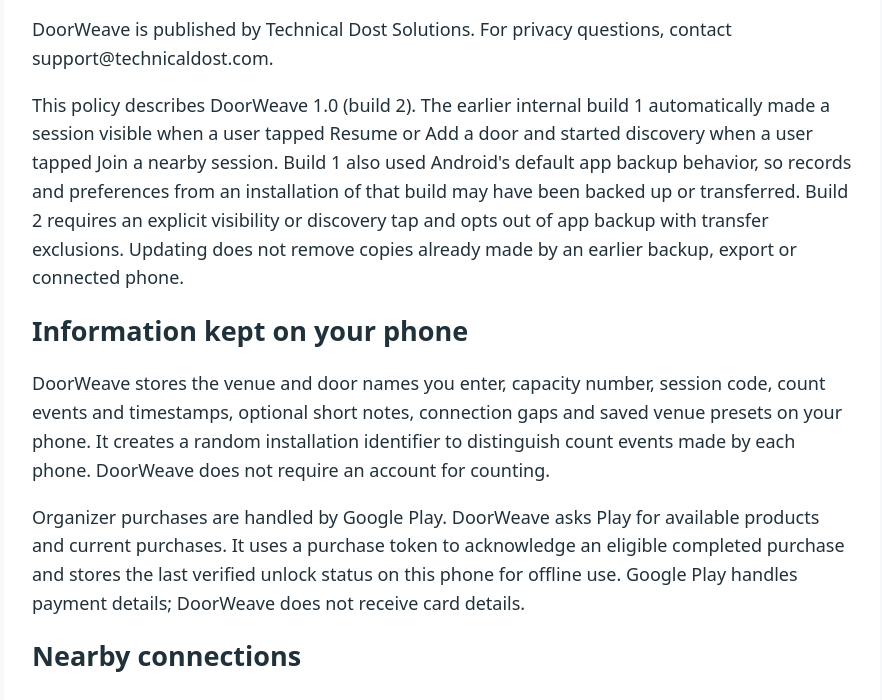
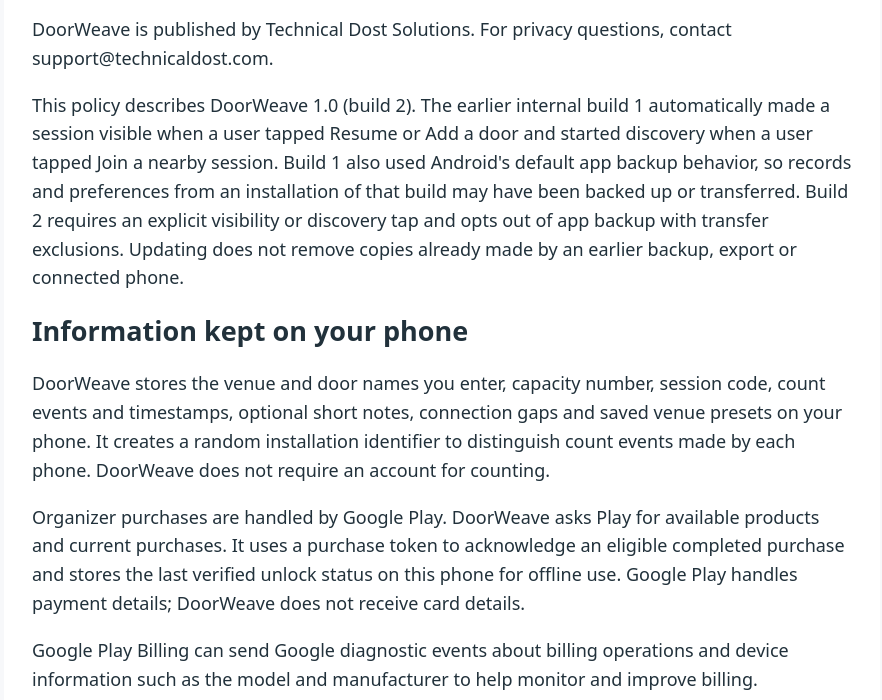
Before and after one commit to SiddhantOfficial/offline-app-support, a plain HTML site: page doorweave-privacy.html in a window 1280 px wide. Shown: the part 240-940 px from the top of the page, without its empty margins (198-1080 px from the left). Drawn offline with Linux system fonts and the light colour scheme.

Commit message:
Disclose DoorWeave Billing diagnostics for production release

```diff
--- a/doorweave-privacy.html
+++ b/doorweave-privacy.html
@@ -7,6 +7,7 @@
 <h2>Information kept on your phone</h2>
 <p>DoorWeave stores the venue and door names you enter, capacity number, session code, count events and timestamps, optional short notes, connection gaps and saved venue presets on your phone. It creates a random installation identifier to distinguish count events made by each phone. DoorWeave does not require an account for counting.</p>
 <p>Organizer purchases are handled by Google Play. DoorWeave asks Play for available products and current purchases. It uses a purchase token to acknowledge an eligible completed purchase and stores the last verified unlock status on this phone for offline use. Google Play handles payment details; DoorWeave does not receive card details.</p>
+<p>Google Play Billing can send Google diagnostic events about billing operations and device information such as the model and manufacturer to help monitor and improve billing.</p>
 <h2>Nearby connections</h2>
 <p>Opening, starting or resuming a session does not automatically make it visible. If you tap “Make this session visible nearby,” other nearby DoorWeave phones looking for sessions can see the venue name, session code and session identifier before a connection is approved. A phone that requests a connection supplies its door display name. Check that the four digit pairing numbers match on both phones before approving.</p>
 <p>After both phones approve, they automatically exchange existing and future session events and synchronization information over a Nearby connection. This can include events originally recorded on other doors and later forwarded by an approved phone. The logs contain the venue name, session code, session identifier, door names, phone installation identifiers, event identifiers, times, count changes and notes. Each connected phone keeps its own copy. “Look for nearby sessions” starts discovery only when you tap it.</p>
```
